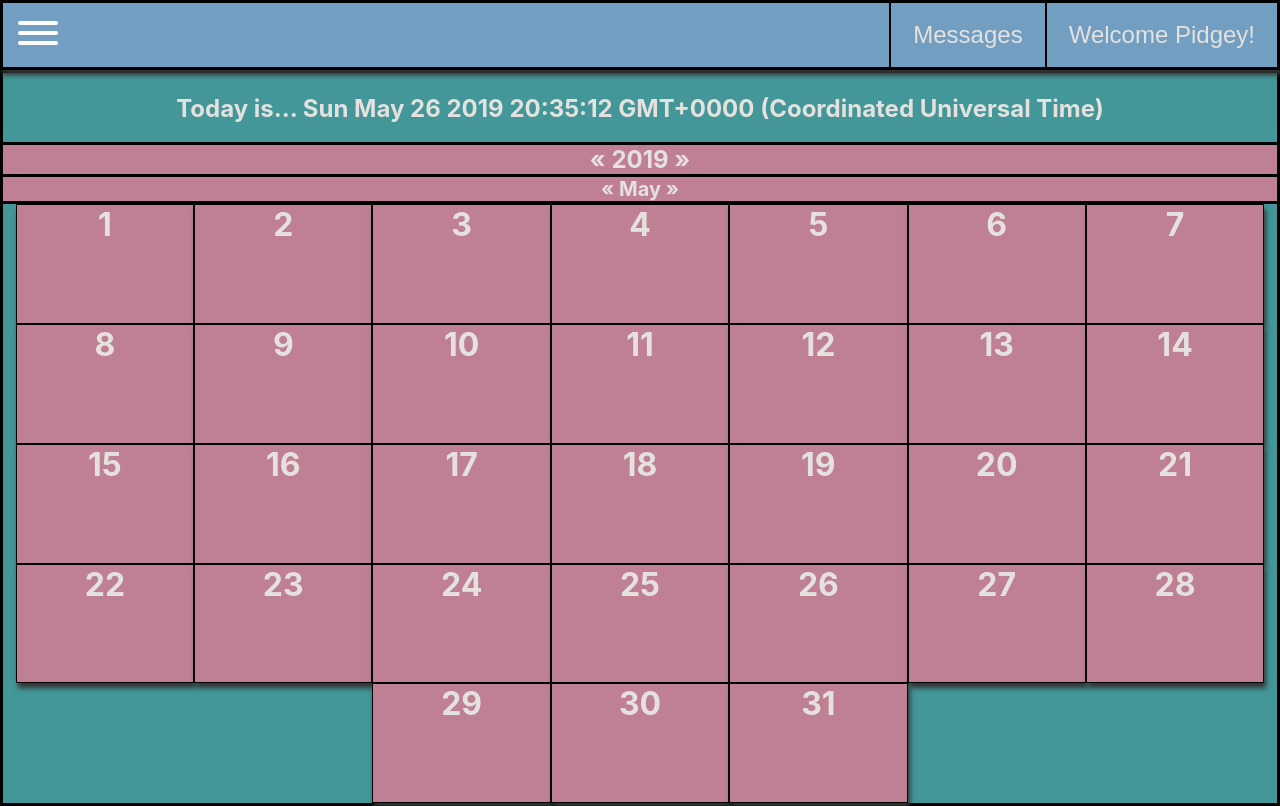
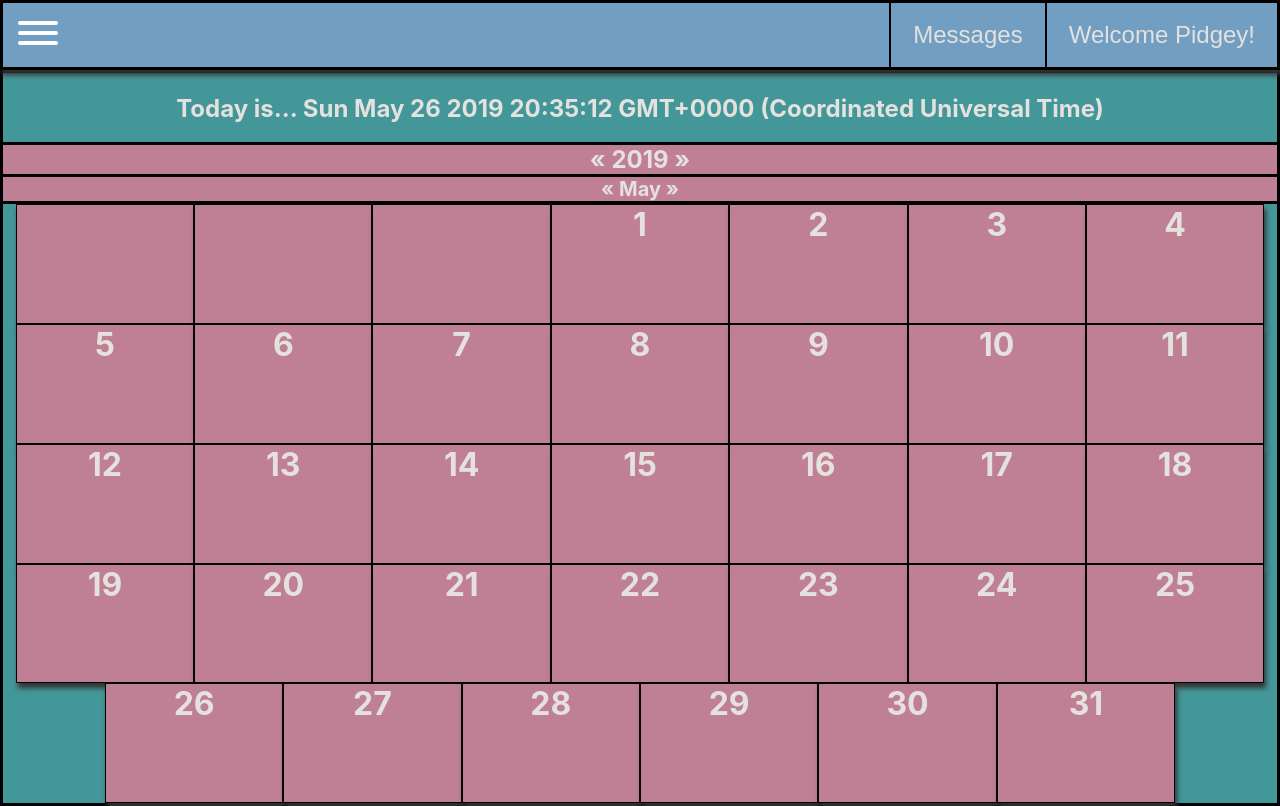
Before and after one commit to itsDario/todo-mod-4-projectFE, a React (Create React App) app: page / in a window 1280 px wide. Built offline with nearby package versions, Linux system fonts and the light colour scheme; no server answers.

Commit message:
added three null days ahead of week

```diff
--- a/src/components/calendar.js
+++ b/src/components/calendar.js
@@ -6,7 +6,7 @@ import YearSelector from '../containers/yearselector';
 import MonthSelector from '../containers/monthselector';
 
 
-export default class Calendar extends React.Component{
+export default class Calendar extends React.Component {
 
     state = {
         year: this.props.today.split(' ')[3],
@@ -20,9 +20,9 @@ export default class Calendar extends React.Component{
     //////////////////////////Testing purposes only
     createMay = () => {
         let may = []
-        for (let n = 0; n < 31; n++){
-            let date = new Date(`may ${n+1}, 2019`)
-            may.push({id: date, num: n+1, events: []})
+        for (let n = 0; n < 31; n++) {
+            let date = new Date(`may ${n + 1}, 2019`)
+            may.push({ id: date, num: n + 1, events: [] })
         }
         return may;
     }
@@ -30,31 +30,32 @@ export default class Calendar extends React.Component{
 
 
     createDays = () => {
-        return this.createMay().map((day)=>{
-            return < Day key={day.id.getTime()} day={{...day}} />
+        return this.createMay().map((day) => {
+            // return < Day key={day.id.getTime()} day={{...day}} />
+            return < Day key={day.id.getTime()} day={{ ...day }} />
         })
     }
 
     createYearSelector = () => {
-        if (this.state.yearSelect){
+        if (this.state.yearSelect) {
             return < YearSelector />
         }
-        else{
+        else {
             return null
         }
     }
 
     createMonthSelector = () => {
-        if (this.state.monthSelect){
+        if (this.state.monthSelect) {
             return < MonthSelector />
         }
-        else{
+        else {
             return null
         }
     }
 
     handleClick = (event) => {
-        if (this.state.yearSelect !== false || this.state.monthSelect !== false || this.state.daySelect !== false){
+        if (this.state.yearSelect !== false || this.state.monthSelect !== false || this.state.daySelect !== false) {
             this.setState({
                 yearSelect: false,
                 monthSelect: false,
@@ -62,25 +63,32 @@ export default class Calendar extends React.Component{
             })
         }
 
-        if (event.target.className === 'yearbtn'){
-            this.setState({yearSelect: true})
+        if (event.target.className === 'yearbtn') {
+            this.setState({ yearSelect: true })
         }
-        else if (event.target.className === 'monthbtn'){
-            this.setState({monthSelect: true})
+        else if (event.target.className === 'monthbtn') {
+            this.setState({ monthSelect: true })
         }
-        else if (event.target.className === 'day'){
-            this.setState({daySelect: true,}, this.props.toggleDayDock(event.target.id))
+        else if (event.target.className === 'day' && event.target.className !== 'null') {
+            this.setState({ daySelect: true, }, this.props.toggleDayDock(event.target.id))
         }
     }
 
-    render(){
+    render() {
         return <div className="calendar" onClick={this.handleClick}>
             <h2>Today is... {this.props.today}</h2>
-            < Year year={this.state.year}/>
+            < Year year={this.state.year} />
             {this.createYearSelector()}
-            < Month month={this.state.month}/>
+            < Month month={this.state.month} />
             {this.createMonthSelector()}
+
             <div className='days-container'>
+                <span className='day null' id=''>
+                </span>
+                <span className='day null' id=''>
+                </span>
+                <span className='day null' id=''>
+                </span>
                 {this.createDays()}
             </div>
         </div>
```
